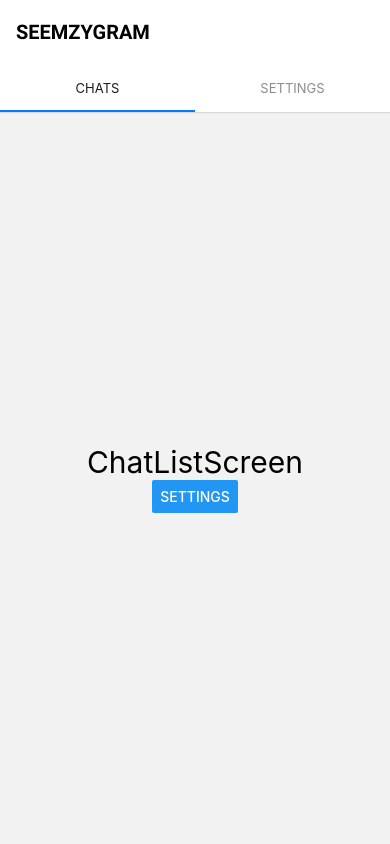
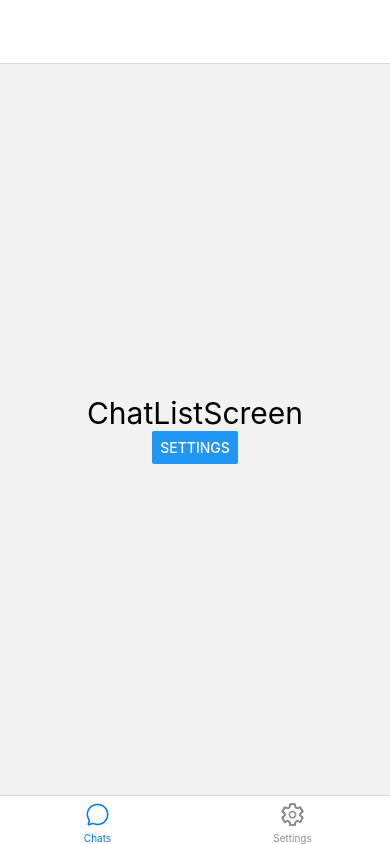
Before and after one commit to wassem7/ReactNative-WhatsApp-Clone, a React Native app: screen / in a window 390 px wide. Built offline with nearby package versions, Linux system fonts and the light colour scheme.

Commit message:
App navigation refactored

```diff
--- a/App.js
+++ b/App.js
@@ -1,39 +1,12 @@
 import 'react-native-gesture-handler';
 import { StatusBar } from 'expo-status-bar';
 import * as SplashScreen from 'expo-splash-screen';
-import { Button, StyleSheet, Text, View } from 'react-native';
+import { StyleSheet } from 'react-native';
 import { SafeAreaProvider, SafeAreaView } from 'react-native-safe-area-context';
 import { useCallback, useEffect, useState } from 'react';
 import * as Font from 'expo-font';
-import { NavigationContainer } from '@react-navigation/native';
-import { createStackNavigator } from '@react-navigation/stack';
-import { createBottomTabNavigator } from '@react-navigation/bottom-tabs';
+import AppNavigator from './navigation/AppNavigator';
 
-// SCREENS
-import ChatListScreen from './screens/ChatListScreen';
-import ChatSettingsScreen from './screens/ChatSettingsScreen';
-import SettingsScreen from './screens/SettingsScreen';
-import { createMaterialTopTabNavigator } from '@react-navigation/material-top-tabs';
-
-const Stack = createStackNavigator();
-const Tab = createMaterialTopTabNavigator();
-
-const TabNavigator = () => {
-  return (
-    <Tab.Navigator>
-      <Tab.Screen
-        name='chatlist'
-        component={ChatListScreen}
-        options={{ tabBarLabel: 'Chats' }}
-      />
-      <Tab.Screen
-        name='settings'
-        component={SettingsScreen}
-        options={{ tabBarLabel: 'Settings' }}
-      />
-    </Tab.Navigator>
-  );
-};
 SplashScreen.preventAutoHideAsync();
 
 export default function App() {
@@ -77,30 +50,7 @@ export default function App() {
 
   return (
     <SafeAreaProvider style={styles.container} onLayout={onlayout}>
-      <NavigationContainer>
-        <Stack.Navigator>
-          <Stack.Screen
-            name='home'
-            component={TabNavigator}
-            options={{
-              headerTitle: () => (
-                <Text style={{ fontSize: 20, fontFamily: 'bold' }}>
-                  SEEMZYGRAM
-                </Text>
-              ),
-              headerShadowVisible: false,
-            }}
-          />
-          <Stack.Screen
-            name='chatsettings'
-            component={ChatSettingsScreen}
-            options={{
-              gestureEnabled: true,
-              headerTitle: 'Settings',
-            }}
-          />
-        </Stack.Navigator>
-      </NavigationContainer>
+      <AppNavigator />
     </SafeAreaProvider>
   );
 }
--- /dev/null
+++ b/navigation/AppNavigator.js
@@ -0,0 +1,14 @@
+import React from 'react';
+
+import { NavigationContainer } from '@react-navigation/native';
+import MainNavigator from './MainNavigator';
+
+const AppNavigator = () => {
+  return (
+    <NavigationContainer>
+      <MainNavigator />
+    </NavigationContainer>
+  );
+};
+
+export default AppNavigator;
--- /dev/null
+++ b/navigation/MainNavigator.js
@@ -0,0 +1,59 @@
+import React from 'react';
+import { createStackNavigator } from '@react-navigation/stack';
+import { createBottomTabNavigator } from '@react-navigation/bottom-tabs';
+import { Ionicons } from '@expo/vector-icons';
+import { Button, Text, View } from 'react-native';
+// SCREENS
+import ChatListScreen from '../screens/ChatListScreen';
+import ChatSettingsScreen from '../screens/ChatSettingsScreen';
+import SettingsScreen from '../screens/SettingsScreen';
+const Stack = createStackNavigator();
+const Tab = createBottomTabNavigator();
+
+const TabNavigator = () => {
+  return (
+    <Tab.Navigator screenOptions={{ headerTitle: '' }}>
+      <Tab.Screen
+        name='chatlist'
+        component={ChatListScreen}
+        options={{
+          tabBarLabel: 'Chats',
+          tabBarIcon: ({ color, size }) => (
+            <Ionicons name='chatbubble-outline' size={size} color={color} />
+          ),
+        }}
+      />
+      <Tab.Screen
+        name='settings'
+        component={SettingsScreen}
+        options={{
+          tabBarLabel: 'Settings',
+          tabBarIcon: ({ color, size }) => (
+            <Ionicons name='settings-outline' size={size} color={color} />
+          ),
+        }}
+      />
+    </Tab.Navigator>
+  );
+};
+
+const MainNavigator = () => {
+  return (
+    <Stack.Navigator>
+      <Stack.Screen
+        name='home'
+        component={TabNavigator}
+        options={{ headerShadowVisible: false, headerShown: false }}
+      />
+      <Stack.Screen
+        name='chatsettings'
+        component={ChatSettingsScreen}
+        options={{
+          gestureEnabled: true,
+        }}
+      />
+    </Stack.Navigator>
+  );
+};
+
+export default MainNavigator;
--- a/package.json
+++ b/package.json
@@ -23,7 +23,8 @@
     "react-native-safe-area-context": "4.4.1",
     "react-native-screens": "~3.18.0",
     "react-native-tab-view": "^3.3.2",
-    "react-native-pager-view": "6.0.1"
+    "react-native-pager-view": "6.0.1",
+    "@expo/vector-icons": "^13.0.0"
   },
   "devDependencies": {
     "@babel/core": "^7.12.9"
```
Also changed, not shown: 1 other file (tests, documents, lock files or other folders).
